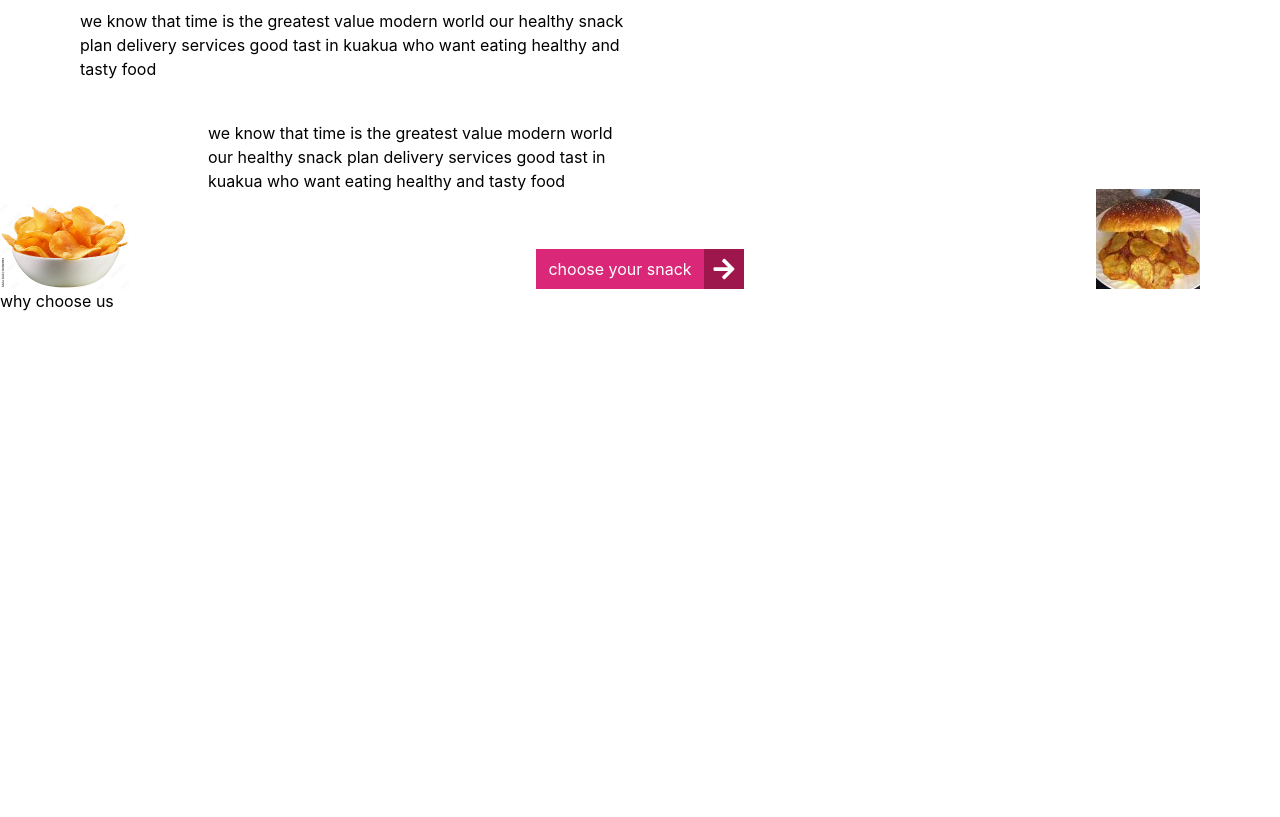
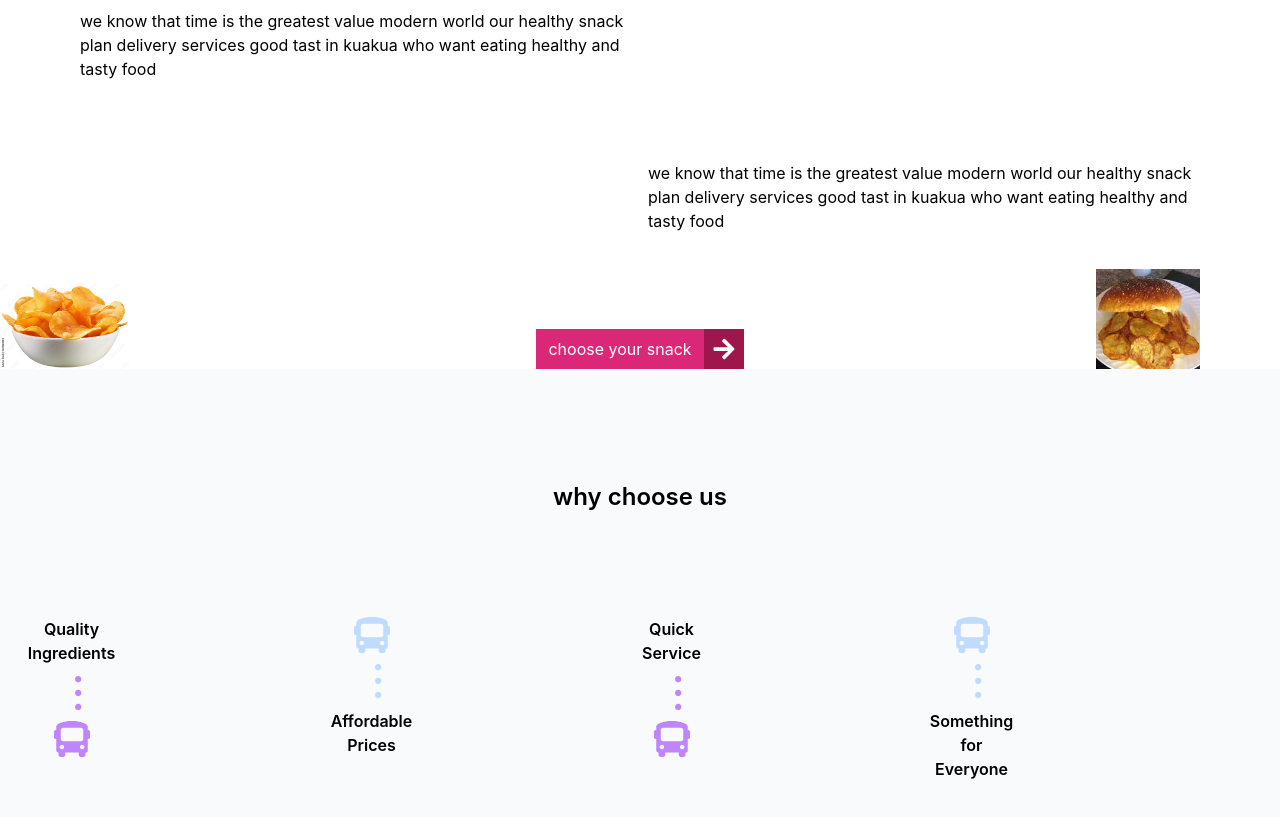
Before and after one commit to kalkidan12-k/kuakua-website, a React (Create React App) app in the folder my-react-app/: page / in a window 1280 px wide. Shown: the part 823-1640 px from the top of the page. Before the commit the page ends 1136 px from the top, so only its background shows below. Built offline with nearby package versions, Linux system fonts and the light colour scheme; a web font is replaced by a local one.

Commit message:
why choose us

```diff
--- a/my-react-app/src/App.js
+++ b/my-react-app/src/App.js
@@ -2,7 +2,7 @@ import React from 'react'
 import Navbar from './componet/Navbar/Navbar'
 import Part1 from './componet/Navbar/Part1'
 import Part2 from './componet/Navbar/Part2'
-import Part3 from './componet/part3'
+import Part3 from './componet/Part3'
 
 export default function App() {
   return (
--- a/my-react-app/src/componet/Navbar/Part2.js
+++ b/my-react-app/src/componet/Navbar/Part2.js
@@ -17,12 +17,14 @@ tast the HEALTHY difference
             who want eating healthy and tasty food
         </p>
       </div>
+
       </div>
-      <div className='grid grid-cols-1 sm:grid-cols-2 gap-4 px-32 '>
+      <div className='grid grid-cols-1 sm:grid-cols-2 gap-4 py-10 '>
+      <div></div>
        <div>
         <p >
-                     {""}
-            we know that <span>time</span> is the  greatest value modern world
+        {""}
+         we know that <span>time</span> is the  greatest value modern world
             our healthy snack plan delivery services good tast in kuakua
             who want eating healthy and tasty food
         </p>
--- a/my-react-app/src/componet/Part3.js
+++ b/my-react-app/src/componet/Part3.js
@@ -1,13 +1,65 @@
 import React from 'react'
+import { FaBus } from 'react-icons/fa'
 
 export default function Part3() {
   return (
-    <div>
-      <div>
-        <h1>
+    <div className='py-16 md:py-28 bg-gray-50'>
+      <div className='container'>
+        <h1 className='pb-16 tracing-wider text-2xl font-semibold text-dark text-center'>
             why choose us
         </h1>
       </div>
+      {/*  card one*/}
+      <div className='grid grid-cols-4 py-10 px-10'>
+      <div>
+      <div className='grid grid-cols-2 md:grid-cols-4 gap-14 sm:gap-4'>
+      <div className=' text-center flex flex-col items-center gap-1'>
+        <p className='text-dark/70 font-semibold'>
+        Quality Ingredients</p>
+        <p className=' text-purple-400 rotate-90 translate-x-5 text-center text-5xl'>...</p>
+        <FaBus className='text-4xl text-purple-400 '/>
+      </div>
+      </div>
+      </div>
+
+     {/*  card two*/}
+      <div>
+      <div className='grid grid-cols-2 md:grid-cols-4 gap-14 sm:gap-4'>
+      <div className=' text-center flex flex-col items-center gap-1'>
+      <FaBus className='text-4xl text-blue-200 '/>
+        <p className=' text-blue-200 rotate-90 translate-x-5 text-center text-5xl'>...</p>
+
+        <p className='text-dark/70 font-semibold'>
+        Affordable Prices</p>
+      </div>
+      </div>
+      </div>
+
+     { /*  card one*/}
+      <div>
+      <div className='grid grid-cols-2 md:grid-cols-4 gap-14 sm:gap-4'>
+      <div className=' text-center flex flex-col items-center gap-1'>
+        <p className='text-dark/70 font-semibold'>
+        Quick Service</p>
+        <p className=' text-purple-400 rotate-90 translate-x-5 text-center text-5xl'>...</p>
+        <FaBus className='text-4xl text-purple-400 '/>
+      </div>
+      </div>
+      </div>
+
+     {/*  card two*/}
+      <div>
+      <div className='grid grid-cols-2 md:grid-cols-4 gap-14 sm:gap-4'>
+      <div className=' text-center flex flex-col items-center gap-1'>
+      <FaBus className='text-4xl text-blue-200 '/>
+        <p className=' text-blue-200 rotate-90 translate-x-5 text-center text-5xl'>...</p>
+
+        <p className='text-dark/70 font-semibold'>
+        Something for Everyone</p>
+      </div>
+      </div>
+      </div>
+    </div>
     </div>
   )
 }
```
